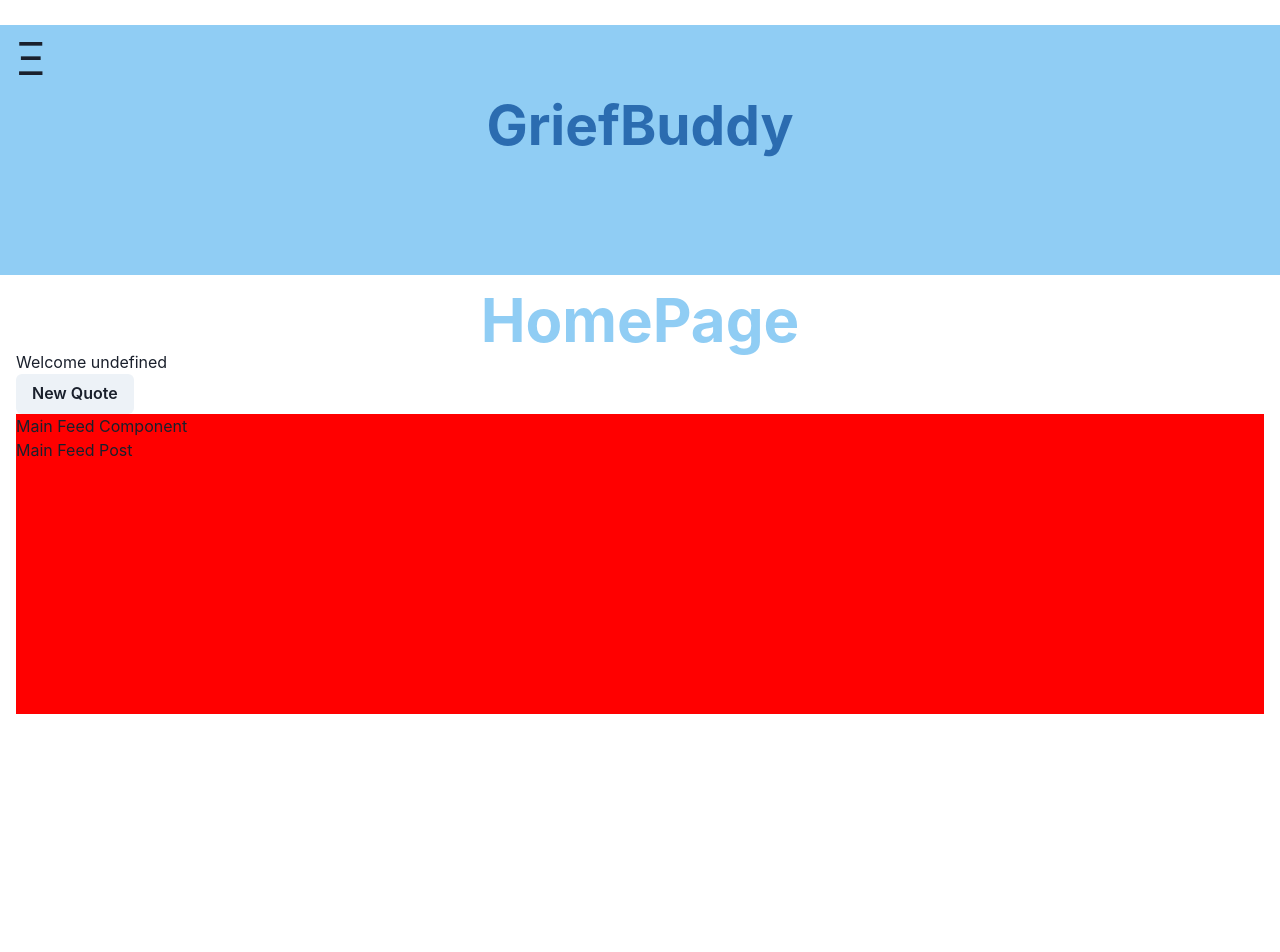
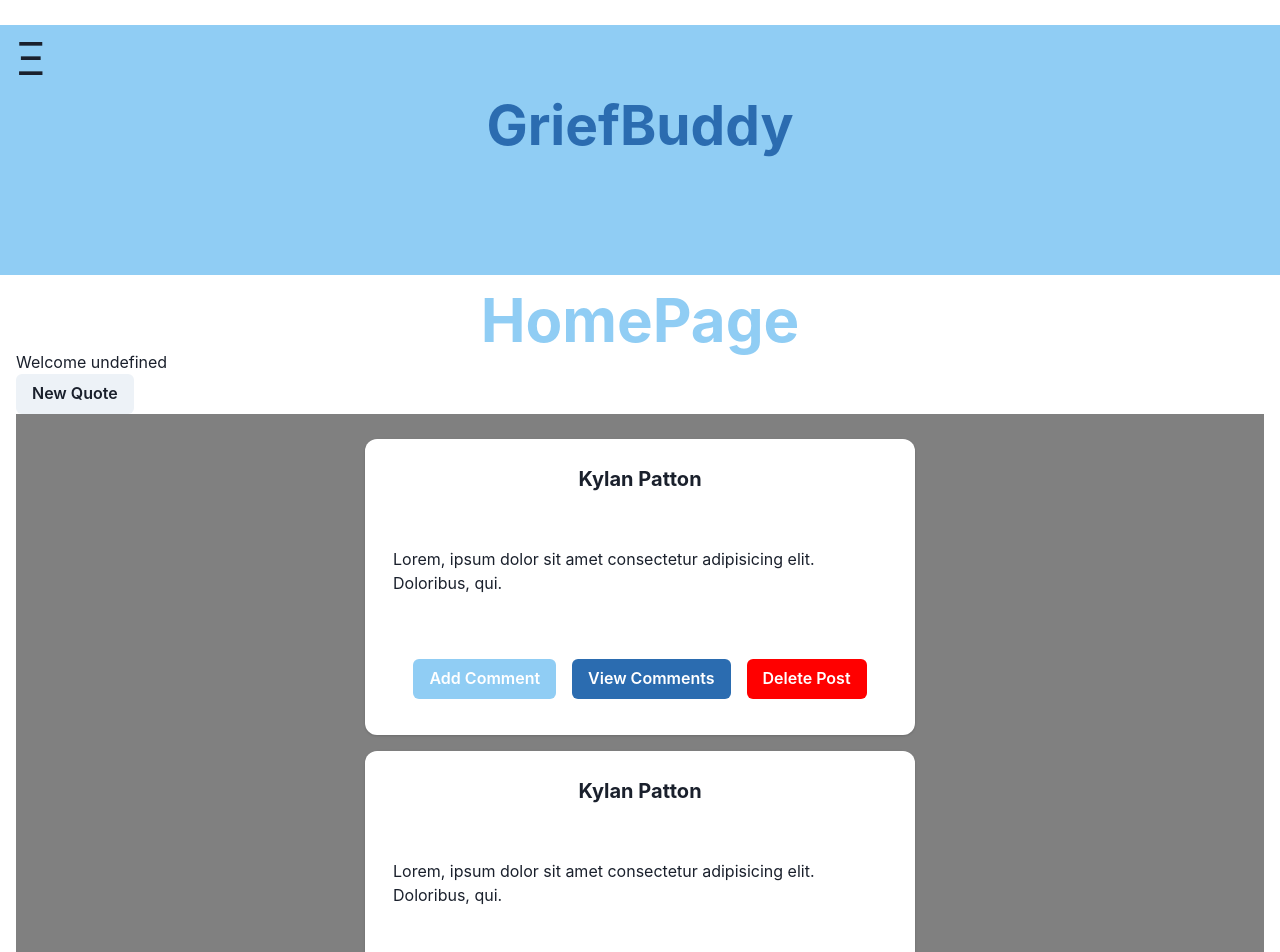
Before and after one commit to The-KPCP-Hotel/griefbuddy, a React app: page /home in a window 1280 px wide. Shown: the top 952 px of the page. Before the commit the page ends 800 px from the top, so only its background shows below. Built offline with nearby package versions, Linux system fonts and the light colour scheme; no server answers; the HTML template or start-up script is replaced by a standard one.

Commit message:
update MainFeedPost UI

```diff
--- a/src/components/HomePage.tsx
+++ b/src/components/HomePage.tsx
@@ -39,7 +39,7 @@ function HomePage() {
 
       <h2>{`Welcome ${user?.name.split(' ')[0]}`}</h2>
       <Quote />
-      <Box h="300px" bg="red">
+      <Box h="600px" bg="grey" overflow="scroll">
         <MainFeed></MainFeed>
       </Box>
       </Container>
--- a/src/components/MainFeed.tsx
+++ b/src/components/MainFeed.tsx
@@ -2,15 +2,18 @@ import React = require("react");
 import { useState, useEffect } from "react";
 import axios from "axios";
 import MainFeedPost from "./MainFeedPost";
-
+import { ChakraProvider, Center } from "@chakra-ui/react";
 function MainFeed() {
 
 
     return (
-        <div>
-            <h1>Main Feed Component</h1>
-            <MainFeedPost></MainFeedPost>
-        </div>
+        <ChakraProvider>
+            <div>
+            <Center>
+                <MainFeedPost></MainFeedPost>
+            </Center>
+            </div>
+        </ChakraProvider>
     )
 }
 
--- a/src/components/MainFeedPost.tsx
+++ b/src/components/MainFeedPost.tsx
@@ -1,13 +1,127 @@
 import React = require("react");
 import { useState, useEffect } from "react";
 import axios from "axios";
-
+import { ChakraProvider,
+Card,
+CardHeader,
+Heading,
+CardBody,
+Text,
+VStack,
+CardFooter,
+Button
+} from "@chakra-ui/react";
 function MainFeedPost() {
 
 
     return (
-        <h3>Main Feed Post</h3>
-    )
+        <ChakraProvider>
+            {/* <Card align='center'>
+            <CardHeader>
+                <Heading size='md'>Kylan Patton</Heading>
+            </CardHeader>
+            <CardBody>
+                <Text>View a summary of all your customers over the last month.</Text>
+            </CardBody>
+            <CardFooter>
+                <Button colorScheme='blue' bg="blue.200" color="blue.600">View here</Button>
+            </CardFooter>
+            </Card>
+            <Card align='center'>
+            <CardHeader>
+                <Heading size='md'>Kylan Patton</Heading>
+            </CardHeader>
+            <CardBody>
+                <Text>View a summary of all your customers over the last month.</Text>
+            </CardBody>
+            <CardFooter>
+                <Button colorScheme='blue' bg="blue.200" color="blue.600">View here</Button>
+            </CardFooter>
+            </Card>
+            <Card align='center'>
+            <CardHeader>
+                <Heading size='md'>Kylan Patton</Heading>
+            </CardHeader>
+            <CardBody>
+                <Text>View a summary of all your customers over the last month.</Text>
+            </CardBody>
+            <CardFooter>
+                <Button colorScheme='blue' bg="blue.200" color="blue.600">View here</Button>
+            </CardFooter>
+            </Card> */}
+            <VStack spacing='4' padding="25px">
+
+            <Card key={'lg'} size={'lg'} width="550px" align='center'>
+                <CardHeader>
+                <Heading size='md'>Kylan Patton</Heading>
+                </CardHeader>
+                <CardBody>
+                <Text>Lorem, ipsum dolor sit amet consectetur adipisicing elit. Doloribus, qui.</Text>
+                </CardBody>
+                <CardFooter>
+                <Button colorScheme='blue' bg="blue.200" color="white" margin="8px">Add Comment</Button>
+                <Button colorScheme='blue' bg="blue.600" color="white" margin="8px">View Comments</Button>
+                <Button colorScheme='blue' bg="red" color="white" margin="8px">Delete Post</Button>
+            </CardFooter>
+            </Card>
+            <Card key={'lg'} size={'lg'} width="550px" align='center'>
+                <CardHeader>
+                <Heading size='md'>Kylan Patton</Heading>
+                </CardHeader>
+                <CardBody>
+                <Text>Lorem, ipsum dolor sit amet consectetur adipisicing elit. Doloribus, qui.</Text>
+                </CardBody>
+                <CardFooter>
+                <Button colorScheme='blue' bg="blue.200" color="white" margin="8px">Add Comment</Button>
+                <Button colorScheme='blue' bg="blue.600" color="white" margin="8px">View Comments</Button>
+                <Button colorScheme='blue' bg="red" color="white" margin="8px">Delete Post</Button>
+            </CardFooter>
+            </Card>
+            <Card key={'lg'} size={'lg'} width="550px" align='center'>
+                <CardHeader>
+                <Heading size='md'>Kylan Patton</Heading>
+                </CardHeader>
+                <CardBody>
+                <Text>Lorem, ipsum dolor sit amet consectetur adipisicing elit. Doloribus, qui.</Text>
+                </CardBody>
+                <CardFooter>
+                <Button colorScheme='blue' bg="blue.200" color="white" margin="8px">Add Comment</Button>
+                <Button colorScheme='blue' bg="blue.600" color="white" margin="8px">View Comments</Button>
+                <Button colorScheme='blue' bg="red" color="white" margin="8px">Delete Post</Button>
+            </CardFooter>
+            </Card>
+            <Card key={'lg'} size={'lg'} width="550px" align='center'>
+                <CardHeader>
+                <Heading size='md'>Kylan Patton</Heading>
+                </CardHeader>
+                <CardBody>
+                <Text>Lorem, ipsum dolor sit amet consectetur adipisicing elit. Doloribus, qui.</Text>
+                </CardBody>
+                <CardFooter>
+                <Button colorScheme='blue' bg="blue.200" color="white" margin="8px">Add Comment</Button>
+                <Button colorScheme='blue' bg="blue.600" color="white" margin="8px">View Comments</Button>
+                <Button colorScheme='blue' bg="red" color="white" margin="8px">Delete Post</Button>
+            </CardFooter>
+            </Card>
+            <Card key={'lg'} size={'lg'} width="550px" align='center'>
+                <CardHeader>
+                <Heading size='md'>Kylan Patton</Heading>
+                </CardHeader>
+                <CardBody>
+                <Text>Lorem, ipsum dolor sit amet consectetur adipisicing elit. Doloribus, qui.</Text>
+                </CardBody>
+                <CardFooter>
+                <Button colorScheme='blue' bg="blue.200" color="white" margin="8px">Add Comment</Button>
+                <Button colorScheme='blue' bg="blue.600" color="white" margin="8px">View Comments</Button>
+                <Button colorScheme='blue' bg="red" color="white" margin="8px">Delete Post</Button>
+            </CardFooter>
+            </Card>
+
+
+
+            </VStack>
+        </ChakraProvider>
+        )
 }
 
 export default MainFeedPost
```
